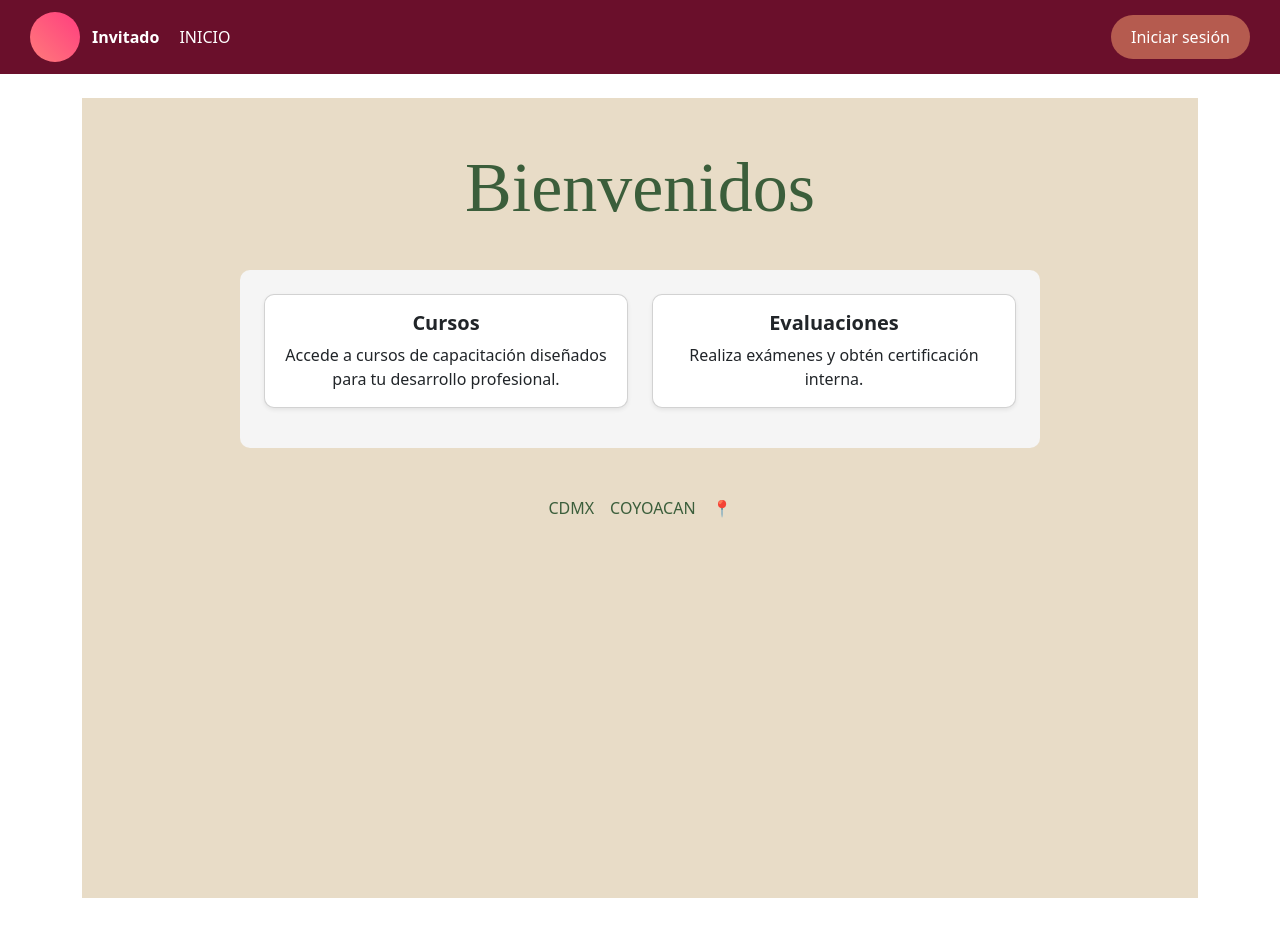
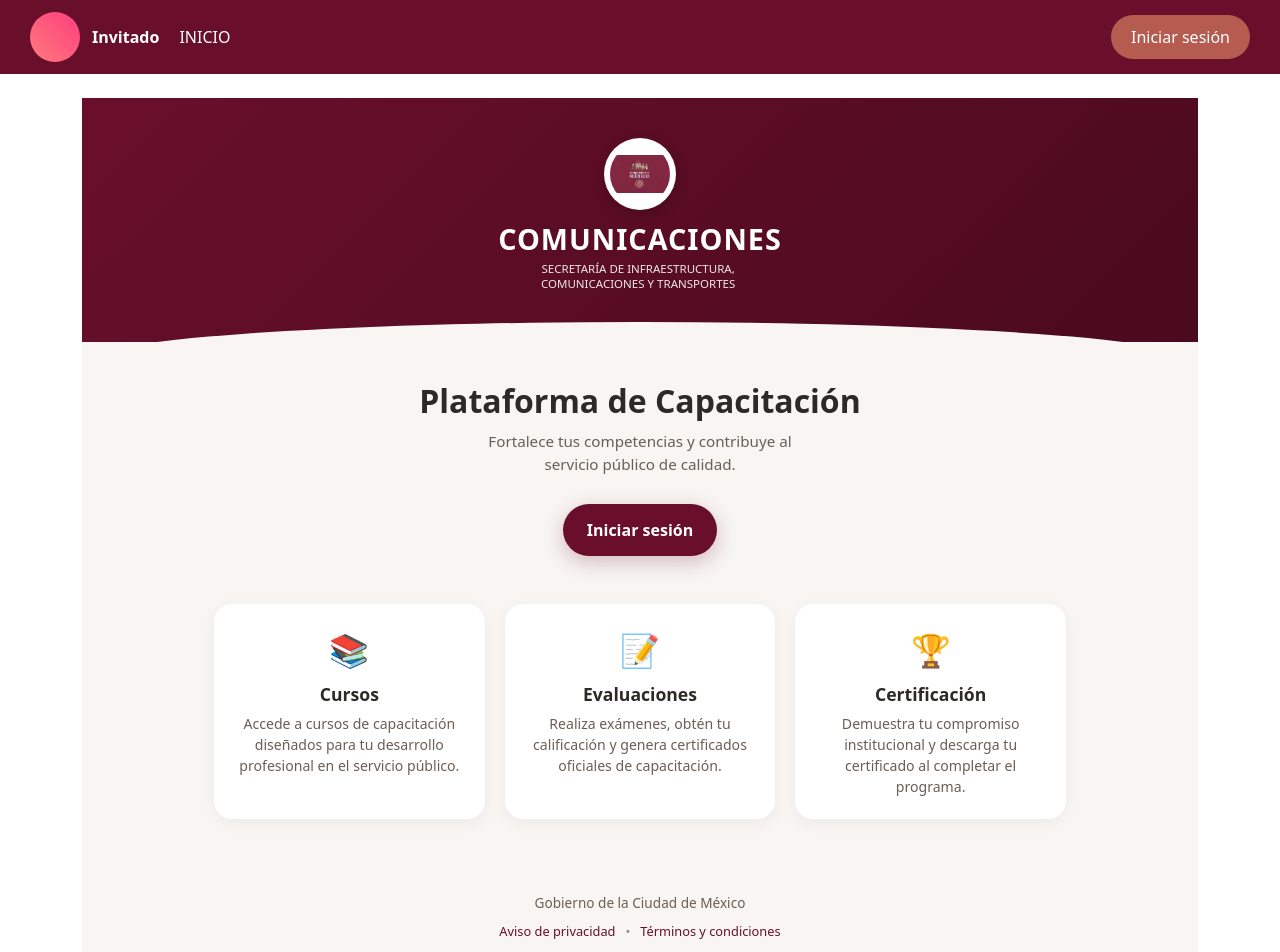
Before and after one commit to AresDeLaCruz/nexagob, a React (Vite) app: page / in a window 1280 px wide. Shown: the top 952 px of the page. Before the commit the page ends 898 px from the top, so only its background shows below. Built offline with nearby package versions, Linux system fonts and the light colour scheme.

Commit message:
Actualización de NexaGob-4nov

```diff
--- a/src/App.css
+++ b/src/App.css
@@ -1319,3 +1319,232 @@
   font-size: 0.95rem;
   cursor: pointer;
 }
+
+
+/* ===================== HOME ===================== */
+
+.home-page {
+  min-height: 100vh;
+  background: #f8f5f2;
+  display: flex;
+  flex-direction: column;
+}
+
+/* Header */
+.home-header {
+  background: linear-gradient(135deg, #6a0f2b 0%, #4a0a1e 100%);
+  padding: 32px 20px 40px;
+  text-align: center;
+  color: white;
+  position: relative;
+}
+
+.home-header::after {
+  content: "";
+  position: absolute;
+  bottom: -20px;
+  left: 0;
+  right: 0;
+  height: 40px;
+  background: #f8f5f2;
+  border-radius: 50% 50% 0 0 / 100% 100% 0 0;
+}
+
+.home-header-content {
+  position: relative;
+  z-index: 2;
+  display: flex;
+  flex-direction: column;
+  align-items: center;
+  gap: 12px;
+}
+
+.home-logo {
+  width: 72px;
+  height: 72px;
+  object-fit: contain;
+  border-radius: 50%;
+  background: white;
+  padding: 6px;
+  box-shadow: 0 4px 14px rgba(0,0,0,0.2);
+}
+
+.home-header-text h1 {
+  font-size: 1.5rem;
+  font-weight: 700;
+  letter-spacing: 1px;
+  margin: 0;
+}
+
+.home-header-text p {
+  font-size: 0.72rem;
+  opacity: 0.9;
+  margin: 4px 0 0;
+  max-width: 280px;
+  line-height: 1.35;
+}
+
+/* Hero */
+.home-hero {
+  text-align: center;
+  padding: 40px 24px 28px;
+  position: relative;
+  z-index: 3;
+}
+
+.home-hero h2 {
+  font-size: 1.6rem;
+  font-weight: 700;
+  color: #2d2a26;
+  margin: 0 0 10px;
+}
+
+.home-hero p {
+  font-size: 0.95rem;
+  color: #6b5e54;
+  margin: 0 0 28px;
+  max-width: 360px;
+  margin-left: auto;
+  margin-right: auto;
+  line-height: 1.5;
+}
+
+.home-cta {
+  display: flex;
+  flex-direction: column;
+  gap: 12px;
+  max-width: 280px;
+  margin: 0 auto;
+}
+
+.btn-home-primary {
+  display: block;
+  padding: 14px 24px;
+  background: #6a0f2b;
+  color: white;
+  text-decoration: none;
+  border-radius: 30px;
+  font-weight: 600;
+  font-size: 1rem;
+  text-align: center;
+  box-shadow: 0 6px 20px rgba(106, 15, 43, 0.25);
+  transition: all 0.2s ease;
+}
+
+.btn-home-primary:active {
+  transform: scale(0.98);
+}
+
+.btn-home-secondary {
+  display: block;
+  padding: 13px 24px;
+  background: white;
+  color: #6a0f2b;
+  text-decoration: none;
+  border-radius: 30px;
+  font-weight: 600;
+  font-size: 0.95rem;
+  text-align: center;
+  border: 2px solid #e5ddd5;
+}
+
+/* Features */
+.home-features {
+  padding: 12px 16px 40px;
+  display: flex;
+  flex-direction: column;
+  gap: 14px;
+}
+
+.home-feature-card {
+  background: white;
+  border-radius: 18px;
+  padding: 22px 20px;
+  box-shadow: 0 4px 16px rgba(0,0,0,0.05);
+  text-align: center;
+}
+
+.feature-icon {
+  font-size: 2rem;
+  margin-bottom: 10px;
+}
+
+.home-feature-card h3 {
+  font-size: 1.1rem;
+  font-weight: 700;
+  color: #2d2a26;
+  margin: 0 0 8px;
+}
+
+.home-feature-card p {
+  font-size: 0.88rem;
+  color: #6b5e54;
+  margin: 0;
+  line-height: 1.5;
+}
+
+/* Footer */
+.home-footer {
+  margin-top: auto;
+  padding: 24px 20px 32px;
+  text-align: center;
+  color: #9a8f87;
+  font-size: 0.85rem;
+}
+
+.home-footer p {
+  margin: 0 0 8px;
+  font-weight: 500;
+  color: #6b5e54;
+}
+
+.home-footer-links {
+  display: flex;
+  justify-content: center;
+  gap: 10px;
+  font-size: 0.8rem;
+}
+
+.home-footer-links a {
+  color: #6a0f2b;
+  text-decoration: none;
+}
+
+.home-footer-links a:hover {
+  text-decoration: underline;
+}
+
+/* Desktop improvements */
+@media (min-width: 768px) {
+  .home-header {
+    padding: 40px 20px 50px;
+  }
+
+  .home-header-text h1 {
+    font-size: 1.8rem;
+  }
+
+  .home-hero h2 {
+    font-size: 2rem;
+  }
+
+  .home-cta {
+    flex-direction: row;
+    max-width: 420px;
+    justify-content: center;
+  }
+
+  .btn-home-primary,
+  .btn-home-secondary {
+    flex: 1;
+  }
+
+  .home-features {
+    max-width: 900px;
+    margin: 0 auto;
+    display: grid;
+    grid-template-columns: repeat(3, 1fr);
+    gap: 20px;
+    padding: 20px 24px 50px;
+  }
+}
--- a/src/pages/Home.tsx
+++ b/src/pages/Home.tsx
@@ -1,74 +1,72 @@
+import { Link } from "react-router-dom";
+import logo from "../assets/logo.jpg"; // ajusta la ruta si es necesario
+
 function Home() {
   return (
-    <div style={{ backgroundColor: "#e8dcc7", minHeight: "100vh" }}>
-
-      {/* CONTENIDO */}
-      <div className="container text-center py-5">
-
-        {/* TÍTULO */}
-        <h1
-          style={{
-            fontSize: "70px",
-            color: "#3b5e3b",
-            fontFamily: "serif",
-            marginBottom: "40px"
-          }}
-        >
-          Bienvenidos
-        </h1>
-
-        {/* TARJETAS */}
-        <div
-          className="mx-auto p-4"
-          style={{
-            backgroundColor: "#f5f5f5",
-            borderRadius: "10px",
-            maxWidth: "800px"
-          }}
-        >
-          <div className="row">
-
-            {/* CURSOS */}
-            <div className="col-md-6 mb-3">
-              <div
-                className="card shadow-sm"
-                style={{ borderRadius: "10px" }}
-              >
-                <div className="card-body">
-                  <h5 className="card-title fw-bold">Cursos</h5>
-                  <p className="card-text">
-                    Accede a cursos de capacitación diseñados para tu desarrollo profesional.
-                  </p>
-                </div>
-              </div>
-            </div>
-
-            {/* EVALUACIONES */}
-            <div className="col-md-6 mb-3">
-              <div
-                className="card shadow-sm"
-                style={{ borderRadius: "10px" }}
-              >
-                <div className="card-body">
-                  <h5 className="card-title fw-bold">Evaluaciones</h5>
-                  <p className="card-text">
-                    Realiza exámenes y obtén certificación interna.
-                  </p>
-                </div>
-              </div>
-            </div>
-
+    <div className="home-page">
+      {/* ========== HEADER ========== */}
+      <header className="home-header">
+        <div className="home-header-content">
+          <img src={logo} alt="Logo Comunicaciones" className="home-logo" />
+          <div className="home-header-text">
+            <h1>COMUNICACIONES</h1>
+            <p>SECRETARÍA DE INFRAESTRUCTURA, COMUNICACIONES Y TRANSPORTES</p>
           </div>
         </div>
+      </header>
 
-        {/* FOOTER TEXTO */}
-        <div className="mt-5" style={{ color: "#3b5e3b" }}>
-          <span className="me-3">CDMX</span>
-          <span className="me-3">COYOACAN</span>
-          <span>📍</span>
+      {/* ========== HERO ========== */}
+      <section className="home-hero">
+        <h2>Plataforma de Capacitación</h2>
+        <p>
+          Fortalece tus competencias y contribuye al servicio público de calidad.
+        </p>
+
+        <div className="home-cta">
+                <div className="home-cta">
+          <Link to="/login" className="btn-home-primary">
+            Iniciar sesión
+          </Link>
+        </div>
+        </div>
+      </section>
+
+      {/* ========== CARDS ========== */}
+      <section className="home-features">
+        <div className="home-feature-card">
+          <div className="feature-icon">📚</div>
+          <h3>Cursos</h3>
+          <p>
+            Accede a cursos de capacitación diseñados para tu desarrollo profesional en el servicio público.
+          </p>
         </div>
 
-      </div>
+        <div className="home-feature-card">
+          <div className="feature-icon">📝</div>
+          <h3>Evaluaciones</h3>
+          <p>
+            Realiza exámenes, obtén tu calificación y genera certificados oficiales de capacitación.
+          </p>
+        </div>
+
+        <div className="home-feature-card">
+          <div className="feature-icon">🏆</div>
+          <h3>Certificación</h3>
+          <p>
+            Demuestra tu compromiso institucional y descarga tu certificado al completar el programa.
+          </p>
+        </div>
+      </section>
+
+      {/* ========== FOOTER ========== */}
+      <footer className="home-footer">
+        <p>Gobierno de la Ciudad de México</p>
+        <div className="home-footer-links">
+          <Link to="/privacidad">Aviso de privacidad</Link>
+          <span>•</span>
+          <Link to="/terminos">Términos y condiciones</Link>
+        </div>
+      </footer>
     </div>
   );
 }
```
